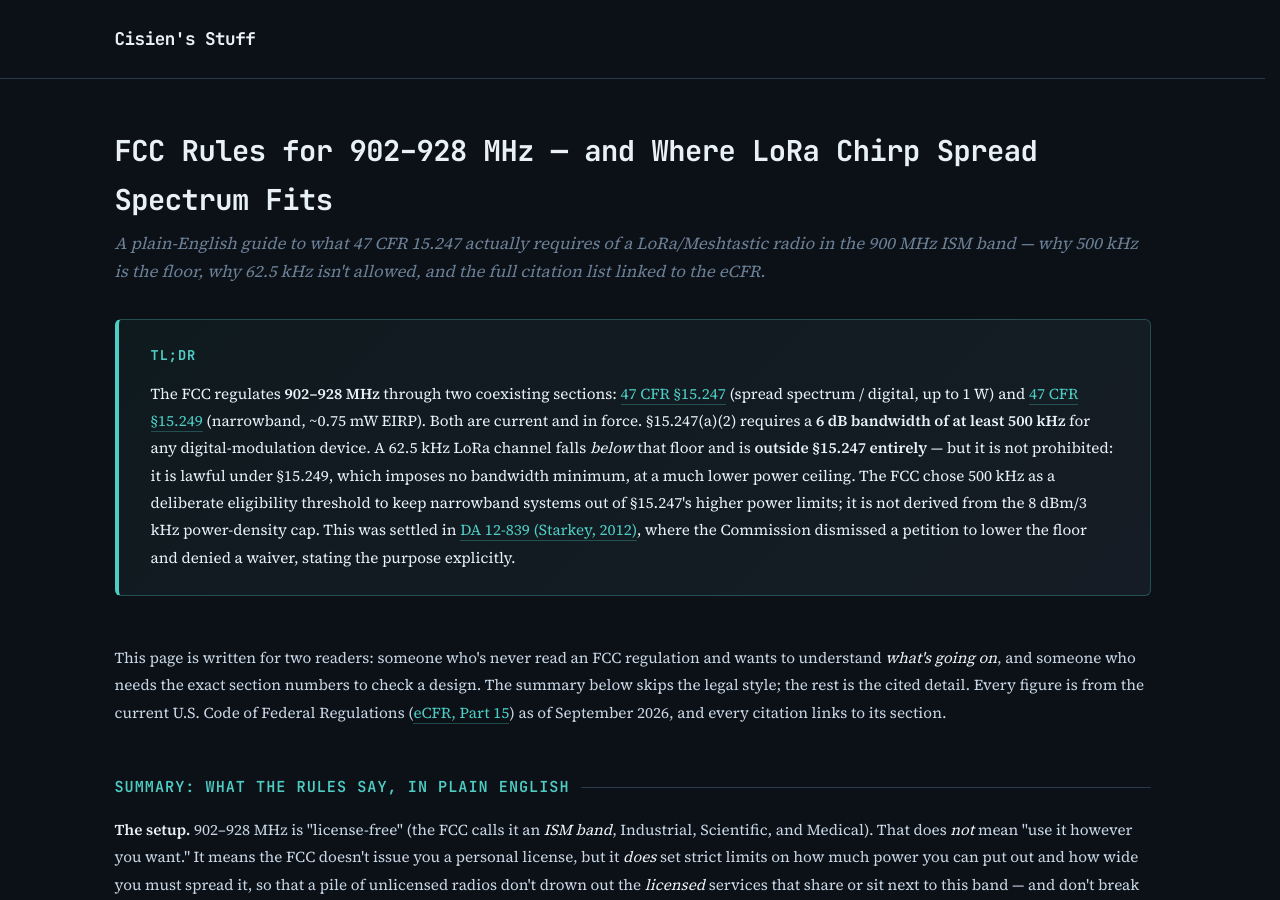
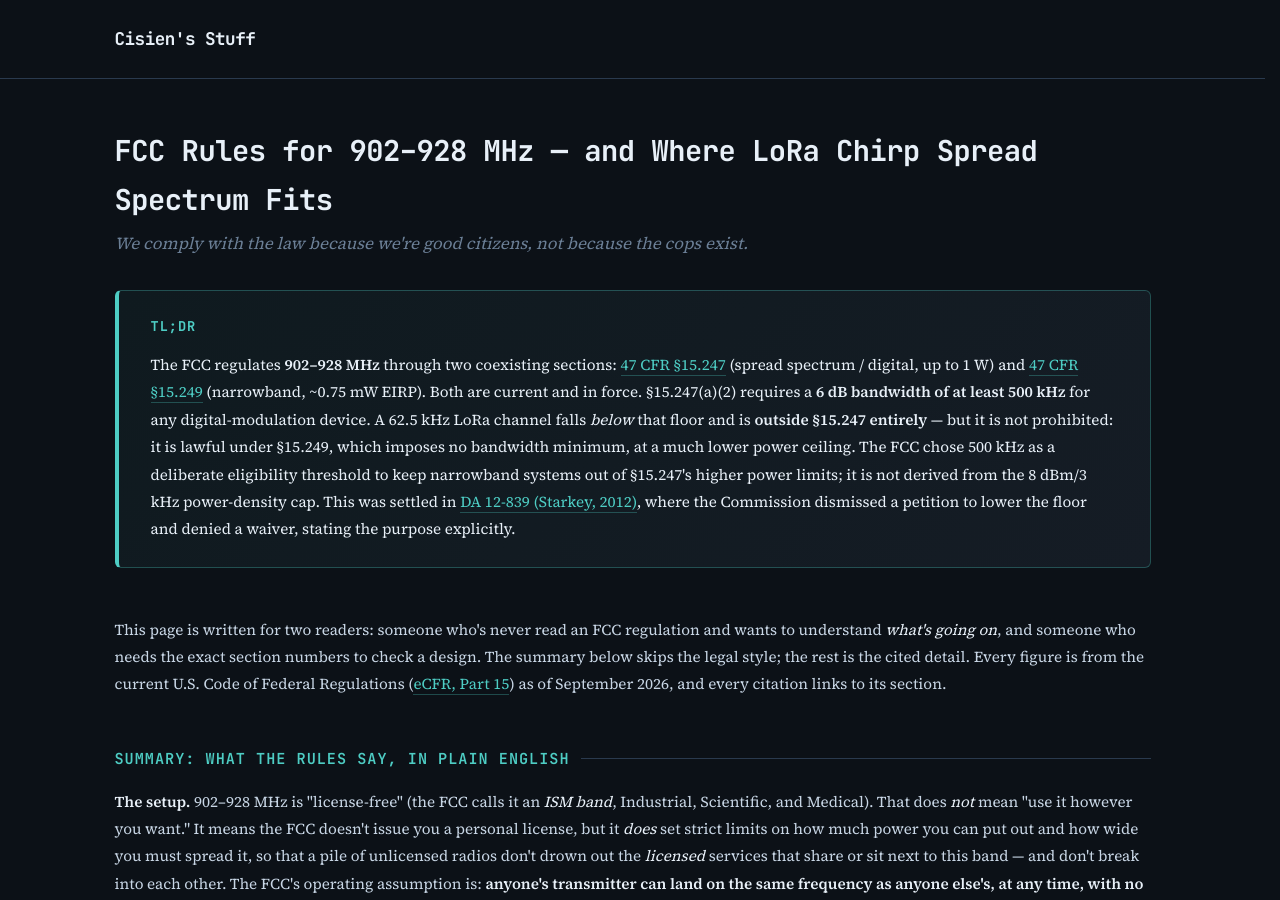
Before and after one commit to Cisien/cisien.github.io, a Jekyll site: the page built from fcc-900mhz-regulations.html, in a window 1280 px wide and 900 px high. Built offline with Jekyll 4.4.1, drawn with Linux system fonts in a browser that asks for light colours.

Commit message:
Change subtitle to: 'We comply with the law because we're good citizens, not because the cops exist.'

```diff
--- a/fcc-900mhz-regulations.html
+++ b/fcc-900mhz-regulations.html
@@ -5,7 +5,7 @@ description: A plain-English guide to the FCC rules that LoRa/Meshtastic radios
 ---
 
   <h1>FCC Rules for 902–928 MHz — and Where LoRa Chirp Spread Spectrum Fits</h1>
-  <p class="subtitle">A plain-English guide to what 47 CFR 15.247 actually requires of a LoRa/Meshtastic radio in the 900 MHz ISM band — why 500 kHz is the floor, why 62.5 kHz isn't allowed, and the full citation list linked to the eCFR.</p>
+  <p class="subtitle">We comply with the law because we're good citizens, not because the cops exist.</p>
 
   <div class="tldr-box">
     <h3>TL;DR</h3>
```
